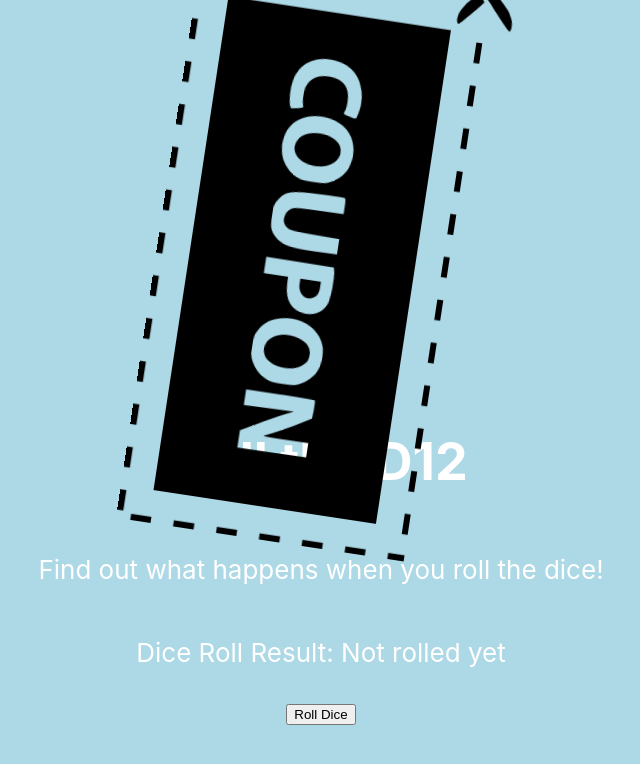
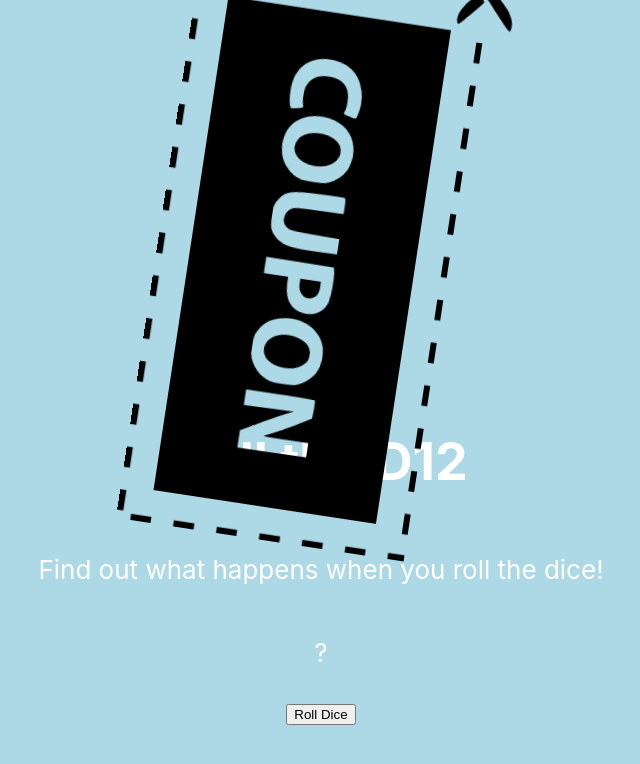
Before and after one commit to s-zhaojo/DnD, a React (Create React App) app: page / in a window 1280 px wide. Shown: the top 764 px of the page, without its empty margins (319-959 px from the left). Built offline with nearby package versions, Linux system fonts and the light colour scheme.

Commit message:
Update App.js

```diff
--- a/src/App.js
+++ b/src/App.js
@@ -1,6 +1,6 @@
 import logo from './coupon.svg';
 import './App.css';
-import { useState } from 'react';
+import { useState, useEffect } from 'react';
 
 function App() {
   // List of possible fake actions
@@ -19,16 +19,32 @@ function App() {
     'Giving credit card info or shutting down your computer (fake alert)'
   ];
 
-  // useState hook to store the current dice roll result
+  // useState hook to store the current dice roll result and dice animation state
   const [diceRoll, setDiceRoll] = useState(null);
   const [action, setAction] = useState('');
+  const [isRolling, setIsRolling] = useState(false); // For controlling the dice animation
 
   // Function to simulate the dice roll (1 to 12)
   const rollDice = () => {
-    const roll = Math.floor(Math.random() * 12) + 1; // Random number between 1 and 12
-    setDiceRoll(roll); // Set the dice roll result to state
-    setAction(actions[roll - 1]); // Set the action based on the dice roll
+    setIsRolling(true); // Start the rolling animation
+    setAction('');
+
+    // Simulate rolling with a slight delay before showing the result
+    setTimeout(() => {
+      const roll = Math.floor(Math.random() * 12) + 1; // Random number between 1 and 12
+      setDiceRoll(roll); // Set the dice roll result to state
+      setAction(actions[roll - 1]); // Set the action based on the dice roll
+      setIsRolling(false); // End the rolling animation
+    }, 1000); // 1 second delay before displaying the result
   };
+
+  useEffect(() => {
+    // Reset the dice roll result after animation
+    if (!isRolling && diceRoll !== null) {
+      const roll = diceRoll; // Grab the roll result
+      setAction(actions[roll - 1]);
+    }
+  }, [diceRoll, isRolling]);
 
   return (
     <div className="App">
@@ -37,10 +53,16 @@ function App() {
         <h1>Roll the D12</h1>
         <p>Find out what happens when you roll the dice!</p>
 
-        {/* Dice Roll Display */}
+        {/* Dice Roll Animation */}
+        <div className="dice-container">
+          <div className={`dice ${isRolling ? 'rolling' : ''}`}>
+            <p>{diceRoll ? diceRoll : '?'}</p>
+          </div>
+        </div>
+
+        {/* Dice Roll Button */}
         <div>
-          <p>Dice Roll Result: {diceRoll ? diceRoll : 'Not rolled yet'}</p>
-          <button onClick={rollDice}>Roll Dice</button>
+          <button onClick={rollDice} disabled={isRolling}>Roll Dice</button>
         </div>
 
         {/* Action Display */}
```
